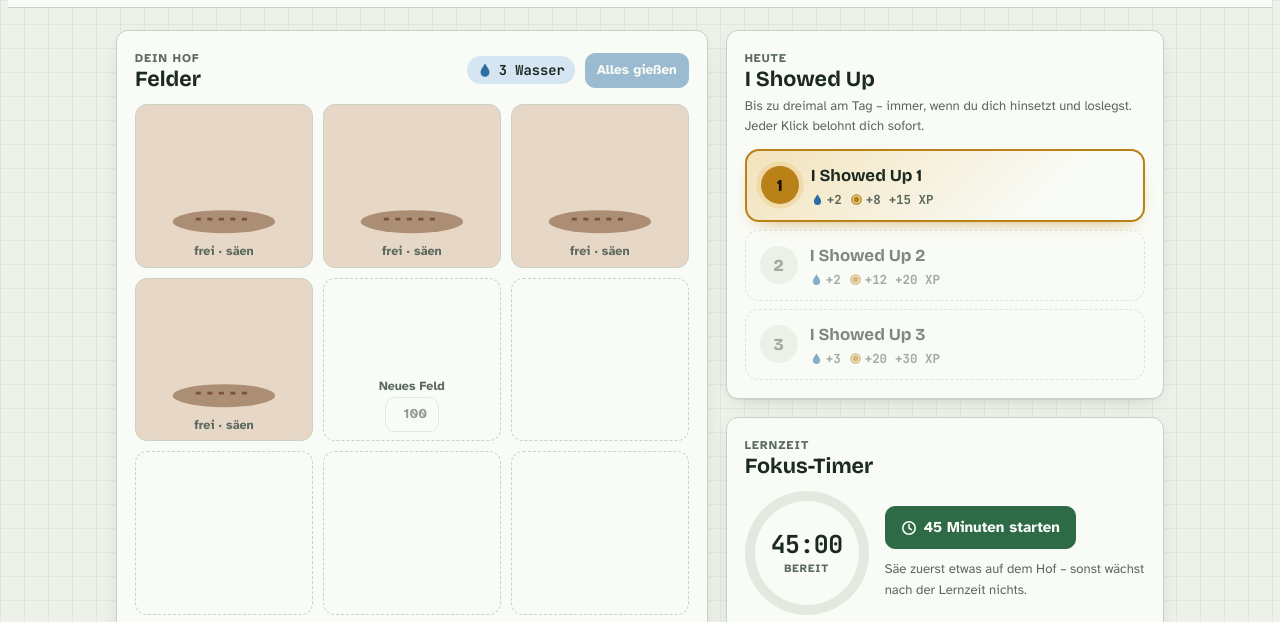
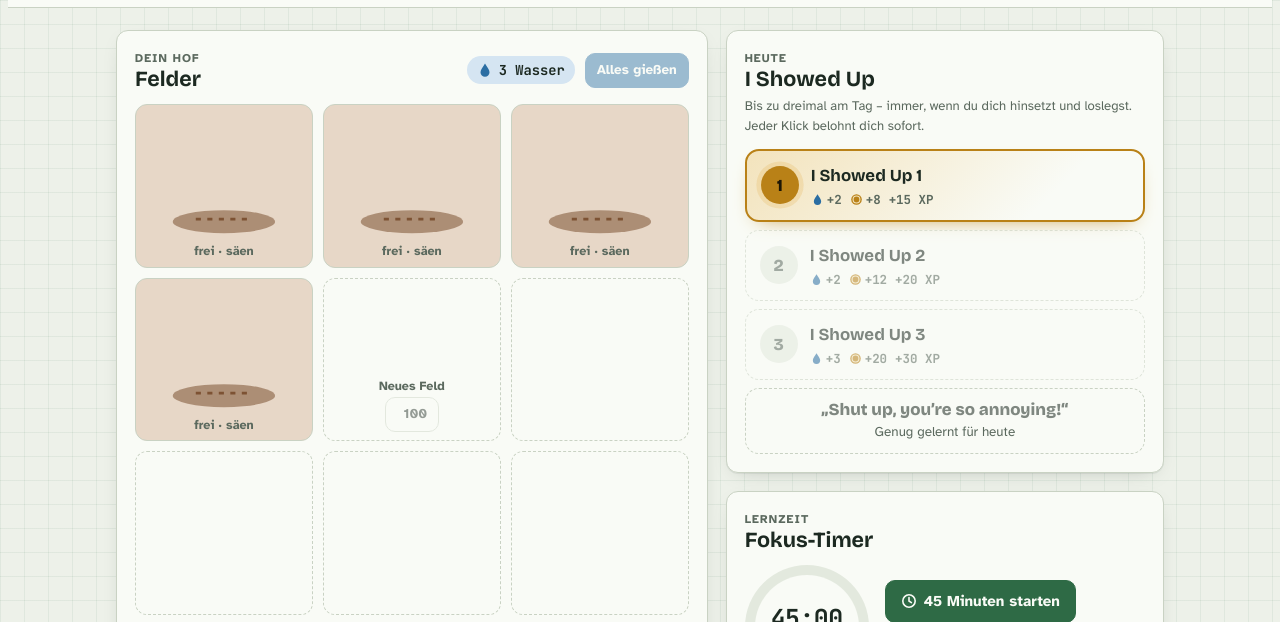
Before and after one commit to leonkrs-star/fokus-farm, a plain HTML site: page index.html in a window 1280 px wide. Shown: the part 120-742 px from the top of the page. Drawn offline with nearby package versions, Linux system fonts and the light colour scheme.

Commit message:
Spruch unter I Showed Up 3
Co-Authored-By: Claude Opus 5.5 <noreply@anthropic.com>
Claude-Session: https://claude.ai/code/session_015fdLz98ZtzLwHcALFMisJy

```diff
--- a/index.html
+++ b/index.html
@@ -302,6 +302,13 @@ canvas.confetti{position:fixed; inset:0; width:100vw; height:100vh; pointer-even
 .card.warn .wico{width:30px; height:30px; flex:none; border-radius:50%; background:var(--wheat); color:#1C1606; display:grid; place-items:center; font:800 1.1rem var(--f-display)}
 .card.warn .wtx{display:flex; flex-direction:column; gap:8px; min-width:0}
 .card.warn p{font-size:.9rem}
+
+/* Spruch unter I Showed Up 3 */
+.enough{margin-top:8px; padding:10px 14px; border-radius:14px; border:1.5px dashed var(--line); text-align:center; display:flex; flex-direction:column; gap:2px; color:var(--muted)}
+.enough b{font:800 1.05rem var(--f-display); color:var(--ink); opacity:.55}
+.enough span{font-size:.84rem}
+.enough.on{border-style:solid; border-color:var(--wheat); background:linear-gradient(135deg,var(--wheat-soft),var(--surface) 80%); color:var(--ink)}
+.enough.on b{opacity:1; color:var(--bad)}
 
 </style></head><body>
 <div id="app"></div><div class="toast" id="toast" aria-live="polite"></div>
@@ -696,7 +703,7 @@ function renderShowup(){
   const n=S.showup.n;
   return '<section class="card"><div class="eyebrow">Heute</div><h2>I Showed Up</h2><p class="note" style="margin-top:4px">Bis zu dreimal am Tag – immer, wenn du dich hinsetzt und loslegst. Jeder Klick belohnt dich sofort.</p><div class="shows">'+
     [0,1,2].map(i=>{ const done=i<n, next=i===n; return '<button class="show '+(done?'done':next?'next':'')+'" data-act="showup" data-i="'+i+'" '+(next?'':'disabled')+'><span class="snum">'+(done?IC.check:(i+1))+'</span><span><b>I Showed Up '+(i+1)+'</b><small>'+(done?'erledigt':rewardHTML(SHOWUP[i]))+'</small></span></button>'; }).join('')+
-    '</div></section>';
+    '</div><div class="enough'+(n>=3?' on':'')+'"><b>„Shut up, you’re so annoying!“</b><span>Genug gelernt für heute</span></div></section>';
 }
 function renderTimer(){
   const T=S.timer, left=timerLeft(), g=growingPlots().length;
```
